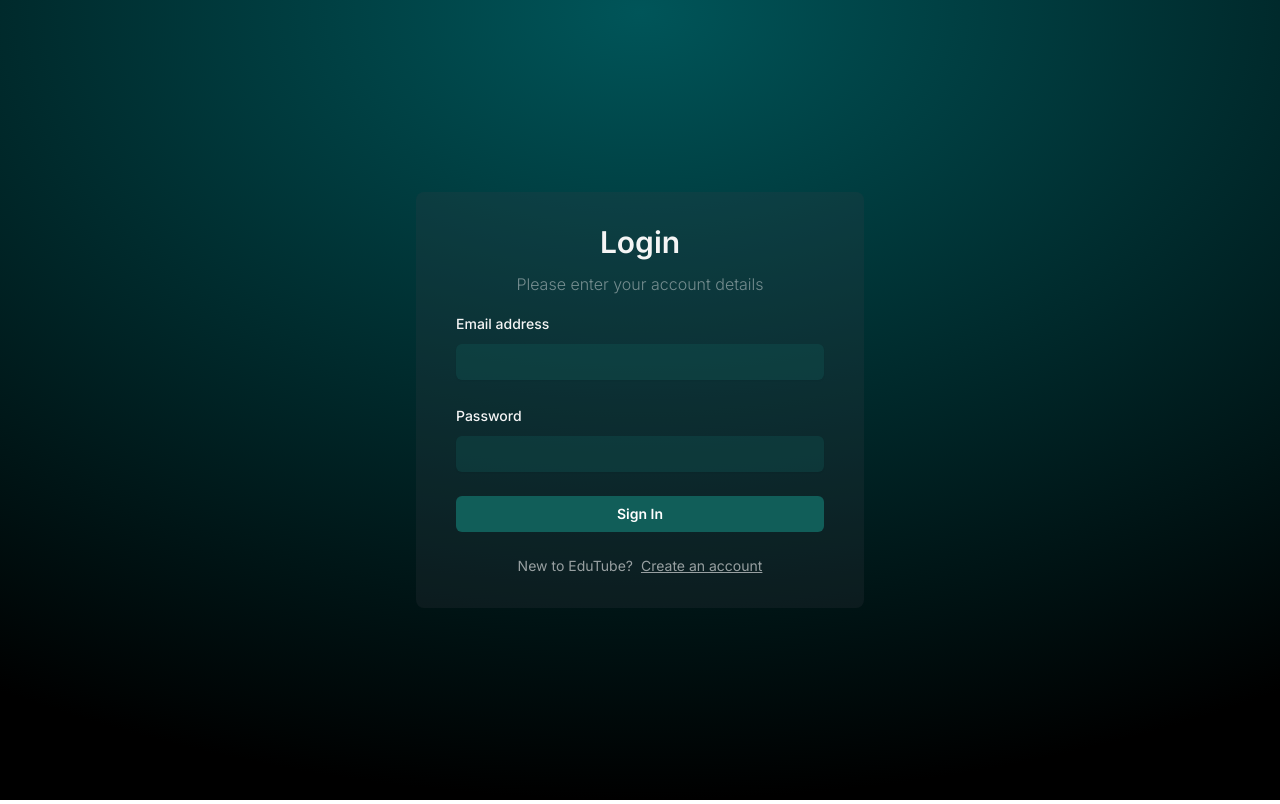
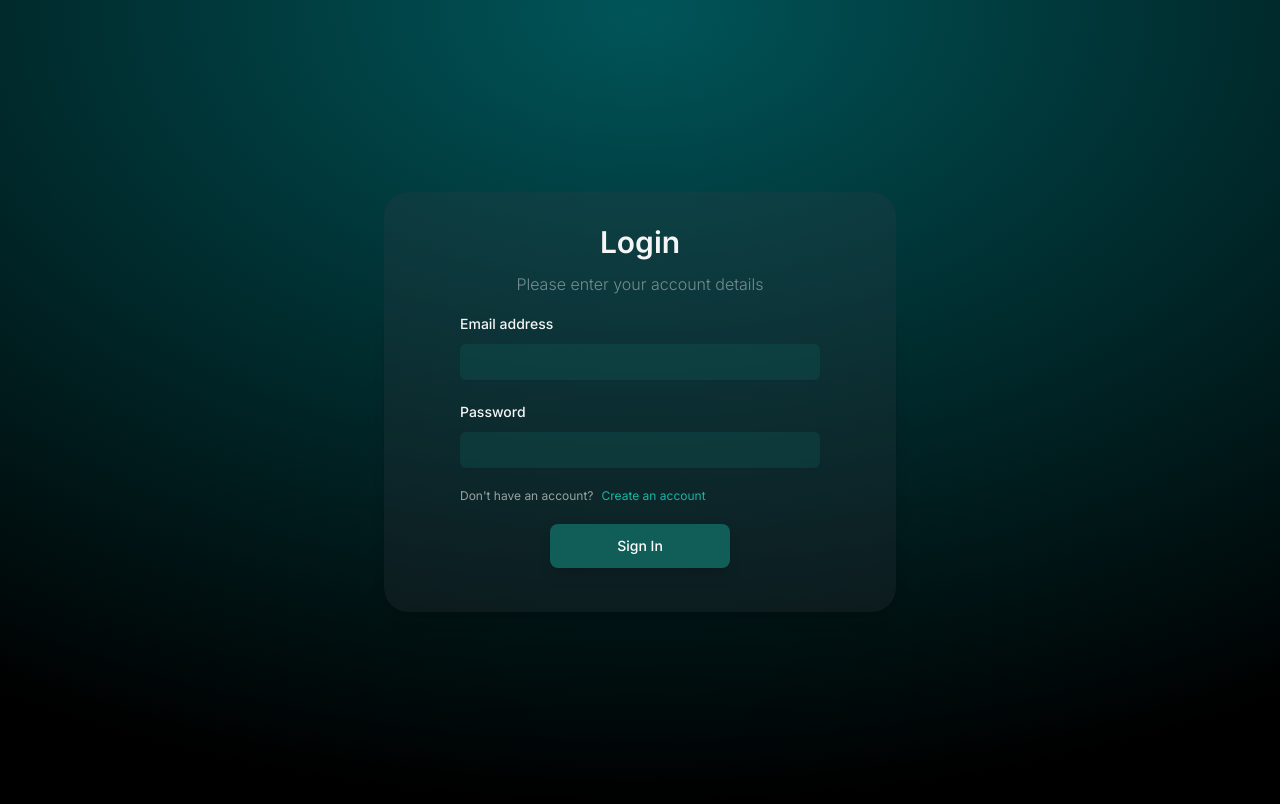
Before and after one commit to eXistC/EduTube, a Next.js app: page / in a window 1280 px wide. Built offline with nearby package versions, Linux system fonts and the light colour scheme; no server answers; what tailwindcss-font-inter would draw is missing.

Commit message:
More UI refinaries 	modified:   app/(browse)/(welcome)/page.tsx 	modified:   app/(browse)/components.tsx/AuthForm.tsx 	modified:   app/components/Button.tsx 	modified:   app/components/inputs/Input.tsx

```diff
--- a/app/(browse)/(welcome)/page.tsx
+++ b/app/(browse)/(welcome)/page.tsx
@@ -3,28 +3,33 @@ import AuthForm from "../components.tsx/AuthForm";
 
 export default function Home() {
   return (
+
   <div
     //background here
     className="
       flex
       min-h-full
       flex-col
-      justify-center
-      py-12
+      justify-top
+      py-48
       sm:px-6
       lg:px-8
       bg-radial-gradient
     "
   >
+
     <div className="sm:mx-auto
                     sm:w-full
-                    sm:max-w-md
+                    sm:max-w-lg
                    bg-zinc-700/20
                     px-4
                     pt-8
                     pb-4
-                    sm:rounded-t-lg
-                    sm:px-10">
+                    sm:rounded-t-3xl
+                    sm:px-10
+                    "
+                    >
+
       <h2
           className="
             mt-0
--- a/app/(browse)/components.tsx/AuthForm.tsx
+++ b/app/(browse)/components.tsx/AuthForm.tsx
@@ -76,20 +76,21 @@ const AuthForm = () => {
             className="
                 sm:mx-auto
                 sm:w-full
-                sm:max-w-md
+                sm:max-w-lg
             "
         >
             <div
                 className="
                     bg-zinc-700/20
                     px-4
-                    pb-8
-                    sm:rounded-b-lg
+                    pb-11
+                    sm:rounded-b-3xl
                     sm:px-10
+                    shadow-lg
                 "
             >
                 <form
-                    className="space-y-6"
+                    className="space-y-5"
                     onSubmit={handleSubmit(onSubmit)}
                 >
                     {variant === 'REGISTER' && (
@@ -117,7 +118,27 @@ const AuthForm = () => {
                         errors={errors}
                         disabled={isLoading}
                     />
-                    <div className="bg-primary-500 hover:bg-primary-600">
+                    <div className="
+                        flex
+                        gap-2
+                        justify-left
+                        text-xs
+                        mt-6
+                        w-5/6
+                        mx-auto
+                        text-neutral-100/60
+                    ">
+                        <div>
+                            {variant === 'LOGIN' ? "Don't have an account?" : "Already have an account?"}
+                        </div>
+                        <div
+                            onClick={toggleVariant}
+                            className="cursor-pointer, text-teal-500"
+                        >
+                            {variant === 'LOGIN' ? 'Create an account' : 'Login'}
+                        </div>
+                    </div>
+                    <div>
                         <Button
                             disabled={isLoading}
                             fullwidth
@@ -126,25 +147,6 @@ const AuthForm = () => {
                             {variant === "LOGIN" ? "Sign In" : "Register"}
                         </Button>
                     </div>
-                    <div className="
-                        flex
-                        gap-2
-                        justify-center
-                        text-sm
-                        mt-6
-                        px-2
-                        text-neutral-100/60
-                    ">
-                        <div>
-                            {variant === 'LOGIN' ? 'New to EduTube?' : "Already have an account?"}
-                        </div>
-                        <div
-                            onClick={toggleVariant}
-                            className="underline cursor-pointer"
-                        >
-                            {variant === 'LOGIN' ? 'Create an account' : 'Login'}
-                        </div>
-                    </div>
                 </form>
             </div>
         </div>
--- a/app/components/Button.tsx
+++ b/app/components/Button.tsx
@@ -29,17 +29,18 @@ const Button: React.FC<ButtonProps> = ({
             className={clsx(`
                 flex
                 justify-center
-                rounded-md
+                rounded-lg
                 px-3
-                py-2
+                py-3
                 text-sm
-                font-semibold
+                font-medium
                 focus-visable:outline
                 focus-visable:outline-2
                 focus-visable:outline-offset-2
+                shadow-lg
                 `,
                 disabled && "opacity-50 cursor-default",
-                fullwidth && "w-full",
+                fullwidth && "w-5/12 mx-auto",
                 secondary ? 'text-black' : 'text-white',
                 danger && "bg-rose-500 hover:bg-rose-600 focus-visible:outline-rose-600",
                 !secondary && !danger && "bg-teal-800 hover:bg-teal-900 focus-visible:outline-teal-800"
--- /dev/null
+++ b/app/components/TopBar.tsx
@@ -0,0 +1,10 @@
+const TopBar = () => {
+    return (
+        <div
+        className="fixed top-0 left-0 h-8 w-16 m-0
+                    bg-grey-800/50"
+        >
+            <h1>TopBar</h1>
+        </div>
+    );
+}
--- a/app/components/inputs/Input.tsx
+++ b/app/components/inputs/Input.tsx
@@ -30,6 +30,8 @@ const Input: React.FC<InputProps> = ({
             <label
                 className="
                     block
+                    w-5/6
+                    mx-auto
                     text-sm
                     font-medium
                     leading-6
```
